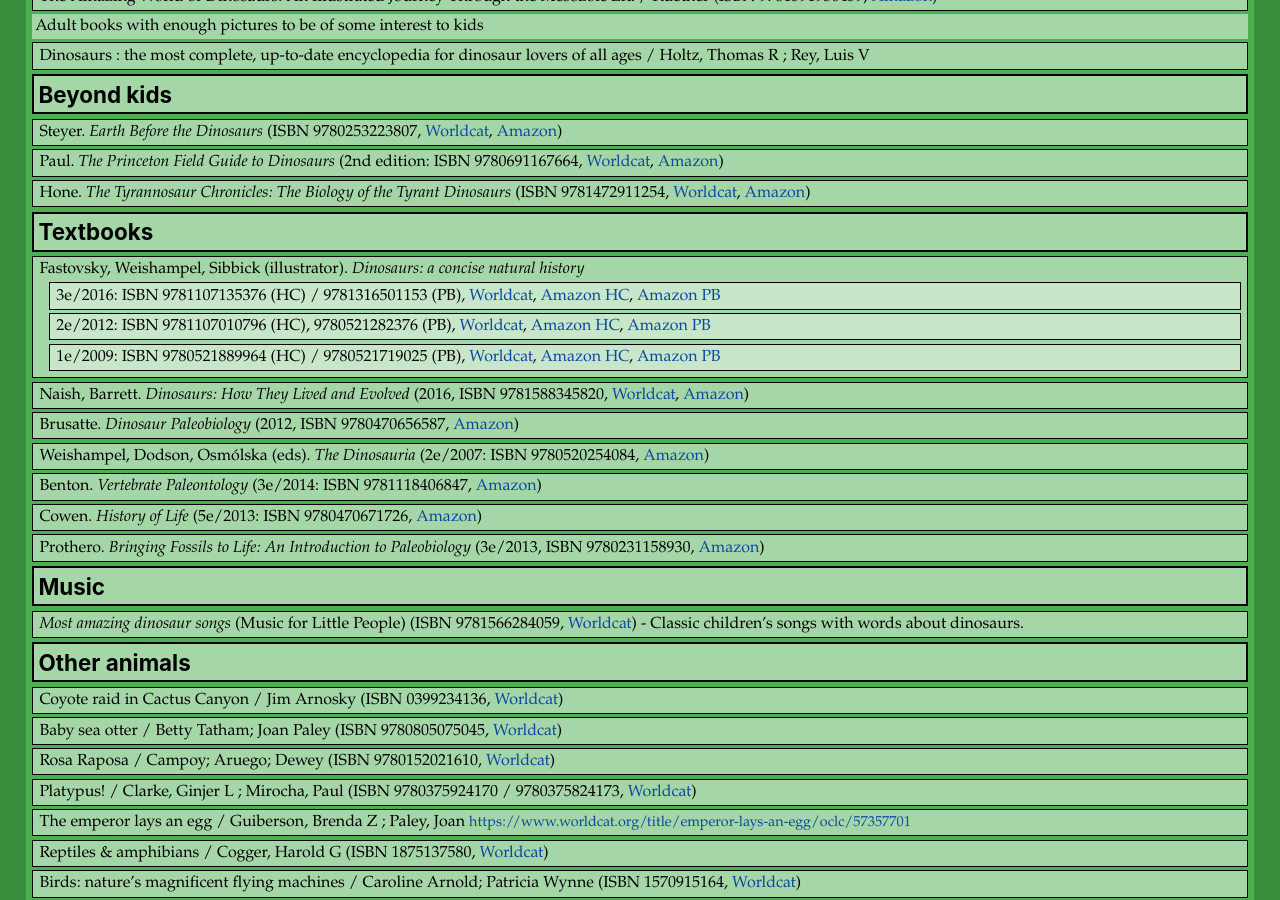
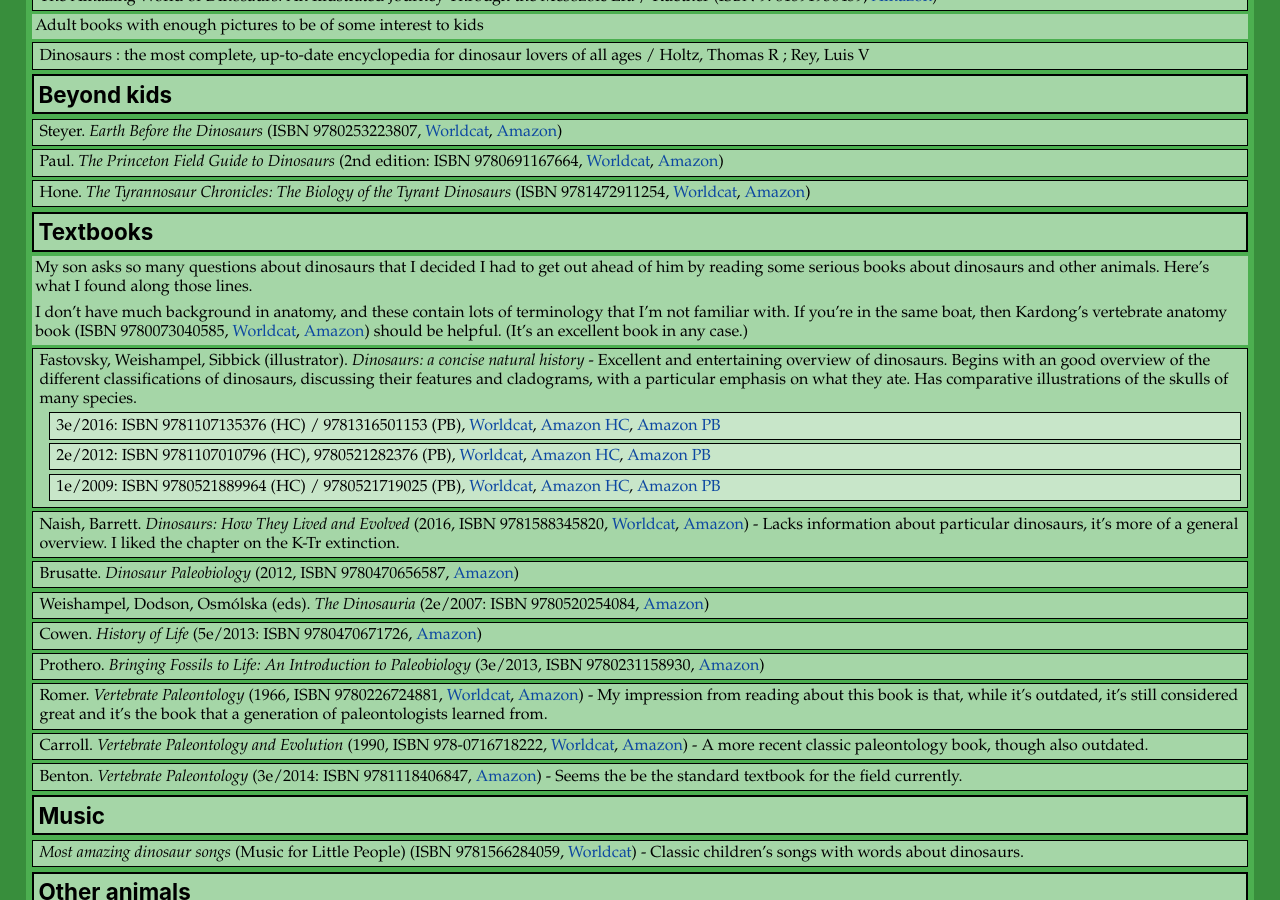
Before and after one commit to nculwell/nculwell.github.io, a Jekyll site: the page built from DinosaurBooks.md, in a window 1280 px wide and 900 px high, scrolled down 3063 px. Built offline with Jekyll 4.4.1, drawn with Linux system fonts in a browser that asks for light colours; nearby versions of some CDN libraries; some of the changed text lies outside the part shown.

Commit message:
More on dinosaur/paleo textbooks.

```diff
--- a/DinosaurBooks.md
+++ b/DinosaurBooks.md
@@ -15,7 +15,7 @@
 ## Baby books, dinosaur-themed stories
 
 * Stomp, Dinosaur, Stomp / Margaret Mayo ([Worldcat](https://www.worldcat.org/title/stomp-dinosaur-stomp/oclc/988922247), [Amazon](https://smile.amazon.com/dp/140830385X))
-* Dinosaur Days / Joyce Milton (1985 edition: [Amazon](https://smile.amazon.com/dp/B00430CY9I), [Worldcat](https://www.worldcat.org/title/dinosaurs/oclc/758978206); 2014 edition: [Worldcat](https://www.worldcat.org/title/dinosaur-days/oclc/890680143), [Amazon](https://smile.amazon.com/dp/0385379234)) - The 1985 edition of this book had a lot of staying power early on in our dinosaur phase, and we read it so much that my son had it mostly memorized. Although it's not poetry, the simple words have a nice cadence. The 1985 edition is somewhat outdated, but not painfully so, and I prefer its art style to the newer one.
+* Dinosaur Days / Joyce Milton (1985 edition: [Amazon](https://smile.amazon.com/dp/B00430CY9I), [Worldcat](https://www.worldcat.org/title/dinosaurs/oclc/758978206); 2014 edition: [Worldcat](https://www.worldcat.org/title/dinosaur-days/oclc/890680143), [Amazon](https://smile.amazon.com/dp/0385379234)) - The 1985 edition of this book had a lot of staying power early on in our dinosaur phase, and we read it so much that my son had it mostly memorized. Although it's not in verse, the simple words have a nice cadence. The 1985 edition is somewhat outdated, but not painfully so, and I prefer its art style to the newer one.
 * Dinosaurs: 4 favorite stories (Scholastic Reader Collection)
   ([Worldcat](https://www.worldcat.org/title/dinosaurs/oclc/954612918),
   [Amazon](https://smile.amazon.com/Dinosaurs-Grace-Maccarone/dp/0439932513)) -
@@ -125,16 +125,36 @@
 
 ## Textbooks
 
-* Fastovsky, Weishampel, Sibbick (illustrator). *Dinosaurs: a concise natural history*
+My son asks so many questions about dinosaurs that I decided I had to get out ahead of him by reading some serious books about dinosaurs and other animals. Here's what I found along those lines.
+
+I don't have much background in anatomy, and these contain lots of terminology
+that I'm not familiar with. If you're in the same boat, then Kardong's
+vertebrate anatomy book (ISBN 9780073040585,
+[Worldcat](https://www.worldcat.org/title/vertebrates-comparative-anatomy-function-evolution/oclc/901203971),
+[Amazon](https://smile.amazon.com/dp/0073040584))
+should be helpful. (It's an excellent book in any case.)
+
+* Fastovsky, Weishampel, Sibbick (illustrator). *Dinosaurs: a concise natural history* - Excellent and entertaining overview of dinosaurs. Begins with an good overview of the different classifications of dinosaurs, discussing their features and cladograms, with a particular emphasis on what they ate. Has comparative illustrations of the skulls of many species.
   * 3e/2016: ISBN 9781107135376 (HC) / 9781316501153 (PB), [Worldcat](https://www.worldcat.org/title/dinosaurs-a-concise-natural-history/oclc/936687221), [Amazon HC](https://smile.amazon.com/dp/1107135370), [Amazon PB](https://smile.amazon.com/dp/1316501159)
   * 2e/2012: ISBN 9781107010796 (HC), 9780521282376 (PB), [Worldcat](https://www.worldcat.org/title/dinosaurs-a-concise-natural-history/oclc/912478799), [Amazon HC](https://smile.amazon.com/dp/1107010799), [Amazon PB](https://smile.amazon.com/dp/0521282373)
   * 1e/2009: ISBN 9780521889964 (HC) / 9780521719025 (PB), [Worldcat](https://www.worldcat.org/title/dinosaurs-a-concise-natural-history/oclc/845004724), [Amazon HC](https://smile.amazon.com/dp/B01FJ18ALU), [Amazon PB](https://smile.amazon.com/dp/052171902X)
-* Naish, Barrett. *Dinosaurs: How They Lived and Evolved* (2016, ISBN 9781588345820, [Worldcat](https://www.worldcat.org/title/dinosaurs-how-they-lived-and-evolved/oclc/961155529), [Amazon](https://smile.amazon.com/dp/1588345823))
+* Naish, Barrett. *Dinosaurs: How They Lived and Evolved* (2016, ISBN 9781588345820, [Worldcat](https://www.worldcat.org/title/dinosaurs-how-they-lived-and-evolved/oclc/961155529), [Amazon](https://smile.amazon.com/dp/1588345823)) - Lacks information about particular dinosaurs, it's more of a general overview. I liked the chapter on the K-Tr extinction.
 * Brusatte. *Dinosaur Paleobiology* (2012, ISBN 9780470656587, [Amazon](https://smile.amazon.com/dp/0470656581))
 * Weishampel, Dodson, Osmólska (eds). *The Dinosauria* (2e/2007: ISBN 9780520254084, [Amazon](https://smile.amazon.com/dp/0520254082))
-* Benton. *Vertebrate Paleontology* (3e/2014: ISBN 9781118406847, [Amazon](https://smile.amazon.com/dp/1118406842))
 * Cowen. *History of Life* (5e/2013: ISBN 9780470671726, [Amazon](https://smile.amazon.com/dp/0470671726))
-* Prothero. *Bringing Fossils to Life: An Introduction to Paleobiology* (3e/2013, ISBN 9780231158930, [Amazon](https://smile.amazon.com/Bringing-Fossils-Life-Introduction-Paleobiology/dp/0231158939))
+* Prothero. *Bringing Fossils to Life: An Introduction to Paleobiology* (3e/2013, ISBN 9780231158930, [Amazon](https://smile.amazon.com/dp/0231158939))
+* Romer. *Vertebrate Paleontology* (1966, ISBN 9780226724881,
+  [Worldcat](https://www.worldcat.org/title/vertebrate-paleontology/oclc/41942716),
+  [Amazon](https://www.amazon.com/dp/0226724883)) - My impression from reading
+  about this book is that, while it's outdated, it's still considered great and
+  it's the book that a generation of paleontologists learned from.
+* Carroll. *Vertebrate Paleontology and Evolution* (1990, ISBN 978-0716718222,
+  [Worldcat](https://www.worldcat.org/title/vertebrate-paleontology-and-evolution/oclc/922750908),
+  [Amazon](https://www.amazon.com/dp/0716718227)) - A more recent classic
+  paleontology book, though also outdated.
+* Benton. *Vertebrate Paleontology* (3e/2014: ISBN 9781118406847,
+  [Amazon](https://smile.amazon.com/dp/1118406842)) - Seems the be the standard
+  textbook for the field currently.
 
 {% comment %}
 ## TODO
```
